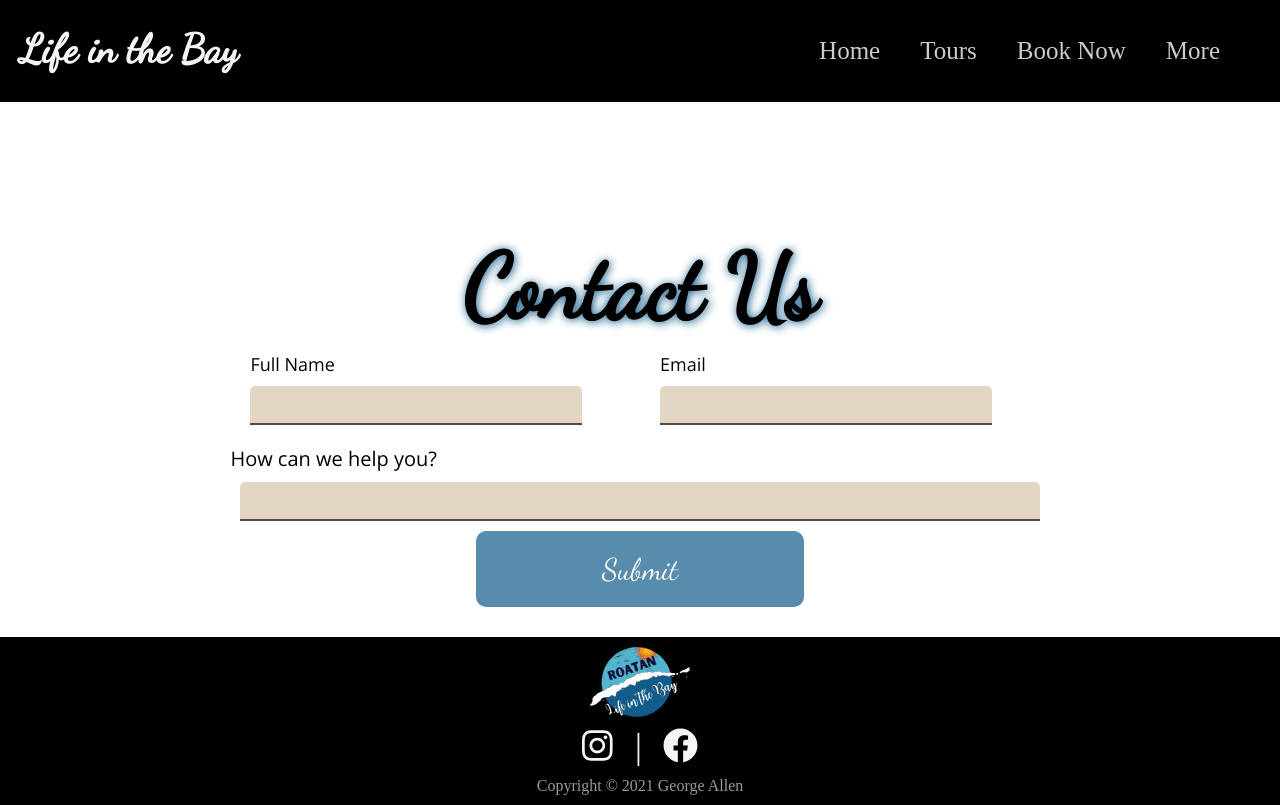
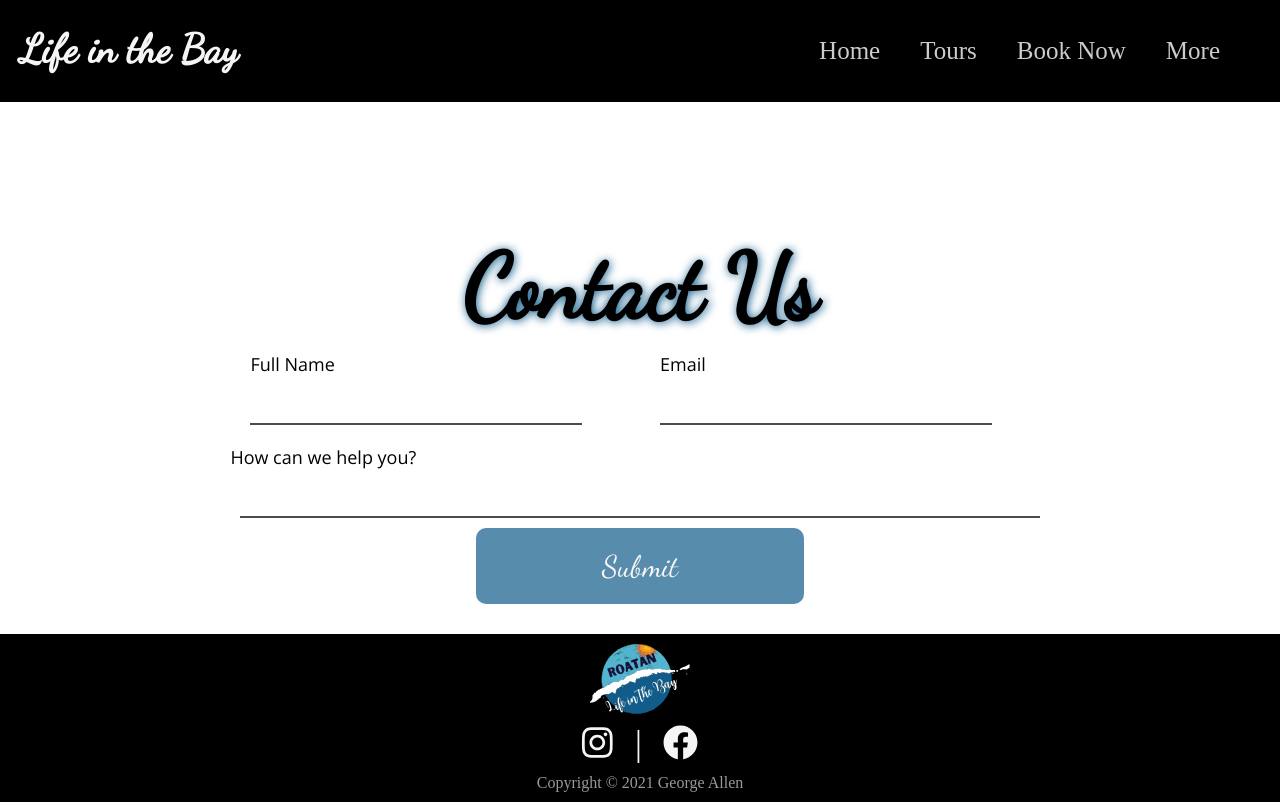
Before and after one commit to gtallen13/roatan-life-in-the-bay, a Next.js app: page /More/Contact in a window 1280 px wide. Built offline with nearby package versions, Linux system fonts and the light colour scheme; a web font is replaced by a local one.

Commit message:
style mods

```diff
--- a/pages/More/Contact.js
+++ b/pages/More/Contact.js
@@ -15,16 +15,16 @@ const Contact = () => {
                 <form className={styles.bookingFrm}>
                     <div className={styles.frmRow}>
                         <div className={styles.frmItems}>
-                            <label for="txtName">Full Name</label>
+                            <label htmlFor="txtName">Full Name</label>
                             <input type="text" id='txtName'/>
                         </div>
                         <div className={styles.frmItems}>
-                            <label for="txtEmail">Email</label>
+                            <label htmlFor="txtEmail">Email</label>
                             <input type="email" id='txtEmail'/>
                         </div>
                     </div>
                     <div className={styles.txtArea}>
-                        <label for="txtHelp">How can we help you?</label>
+                        <label htmlFor="txtHelp">How can we help you?</label>
                         <input type="text" id='txtHelp'/>
 
                     </div>
--- a/styles/Bookings.module.css
+++ b/styles/Bookings.module.css
@@ -27,13 +27,12 @@
   border: none;
   border-bottom: 2px solid black;
   opacity: 0.7;
-  border-radius: 5px 5px 0 0;
-  background-color: #d8c6ac;
   font-size: 15px;
+  outline: none;
+  background-color: transparent;
 }
-.frmItems input:focus {
+.frmItems input:hover {
   border-bottom: 2px solid #115c8a;
-  outline: none;
   opacity: 1;
 }
 .frmItems select {
@@ -44,11 +43,10 @@
   border: none;
   border-bottom: 2px solid black;
   opacity: 0.7;
-  border-radius: 5px 5px 0 0;
   font-size: 15px;
-  background-color: #d8c6ac;
+  background-color: transparent;
 }
-.frmItems select:focus {
+.frmItems select:hover {
   border-bottom: 2px solid #115c8a;
   outline: none;
   opacity: 1;
@@ -67,11 +65,11 @@
   cursor: pointer;
   border: none;
   border-radius: 10px;
-  background-color: #115c8a;
   color: whitesmoke;
   transition: all 0.5s;
   opacity: 0.7;
   font-size: 30px;
+  background-color: #115c8a;
   font-family: "Dancing Script", cursive;
 }
 .btnConfirm:hover {
@@ -90,6 +88,9 @@ a.btnBuild {
   display: flex;
   flex-direction: column;
 }
+.txtArea label {
+  font-size: 18px;
+}
 .txtArea input {
   padding: 10px;
   margin: 10px;
@@ -97,12 +98,11 @@ a.btnBuild {
   border: none;
   border-bottom: 2px solid black;
   opacity: 0.7;
-  border-radius: 5px 5px 0 0;
-  background-color: #d8c6ac;
   font-size: 15px;
+  background-color: transparent;
+  outline: none;
 }
-.txtArea input:focus {
+.txtArea input:hover {
   border-bottom: 2px solid #115c8a;
-  outline: none;
   opacity: 1;
 }
--- a/styles/Tours.module.css
+++ b/styles/Tours.module.css
@@ -11,7 +11,8 @@
   background-color: whitesmoke;
   padding: 10px;
   position: relative;
-  box-shadow: 0 0 10px black;
+  box-shadow: 0 0 10px #115c8a;
+  border-radius: 20px;
 }
 .galleryRow {
   display: flex;
--- a/styles/globals.css
+++ b/styles/globals.css
@@ -182,8 +182,9 @@ footer span {
   color: whitesmoke;
   width: 100%;
   text-align: center;
-  font-family: "Open Sans", sans-serif;
-  font-size: 70px;
+  font-family: "Dancing Script", cursive;
+  font-size: 90px;
+  text-shadow: 0 0 10px #0e0e0e;
 }
 .slide-container {
   padding: 15px 15px;
```
